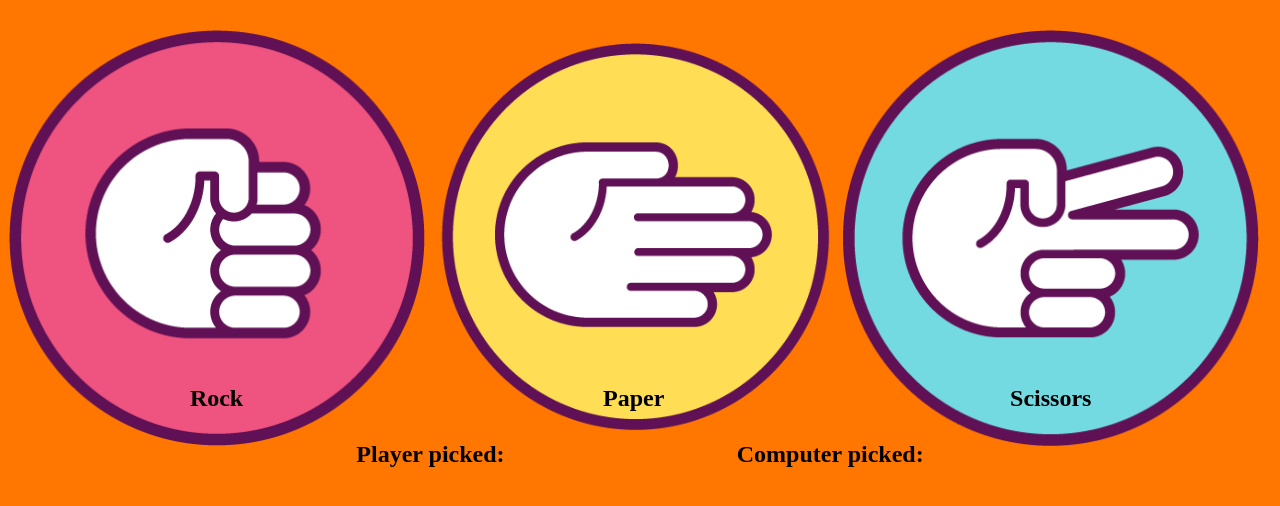
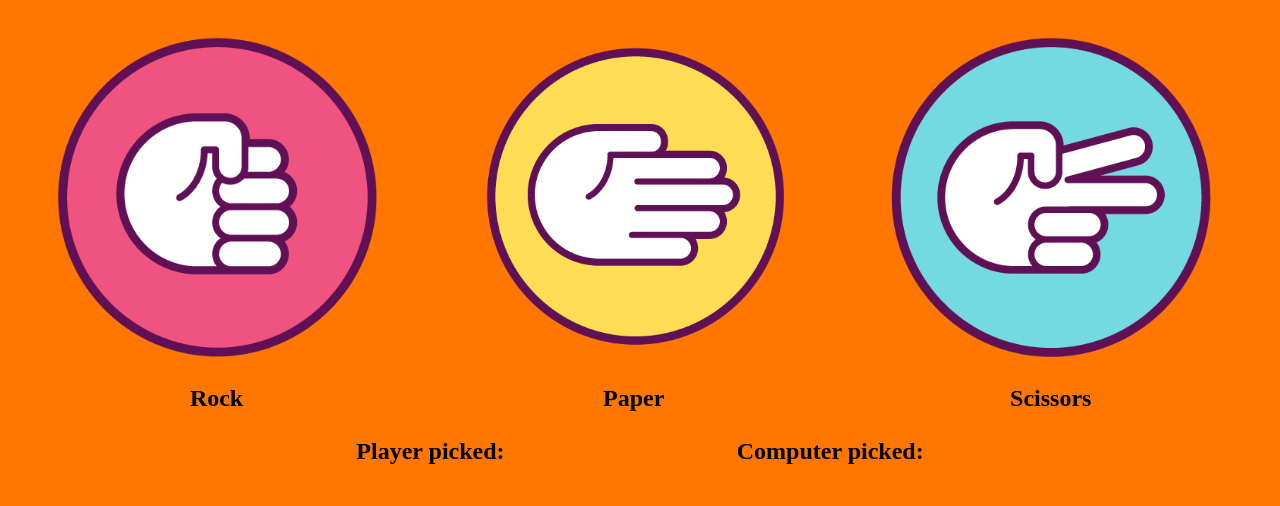
Before and after one commit to Jaw-aid/rps-ui, a plain HTML site: page index.html in a window 1280 px wide. Shown: the part 236-742 px from the top of the page. Drawn offline with Linux system fonts and the light colour scheme.

Commit message:
Fixes to css file

```diff
--- a/styles/main.css
+++ b/styles/main.css
@@ -67,14 +67,11 @@ code {
     align-items: center;
     justify-items: center;
     grid-template-columns: 33% 33% 33%;
-    /* height: 4em; */
-    width: 100%;
-    max-height: 100%;
+    height: 4em;
 }
 
 .playerChoicesImages {
-    width: 100%;
-    max-height: 100%;
+    width: 20em;
 }
 
 .playerChoicesImages:hover {
```
